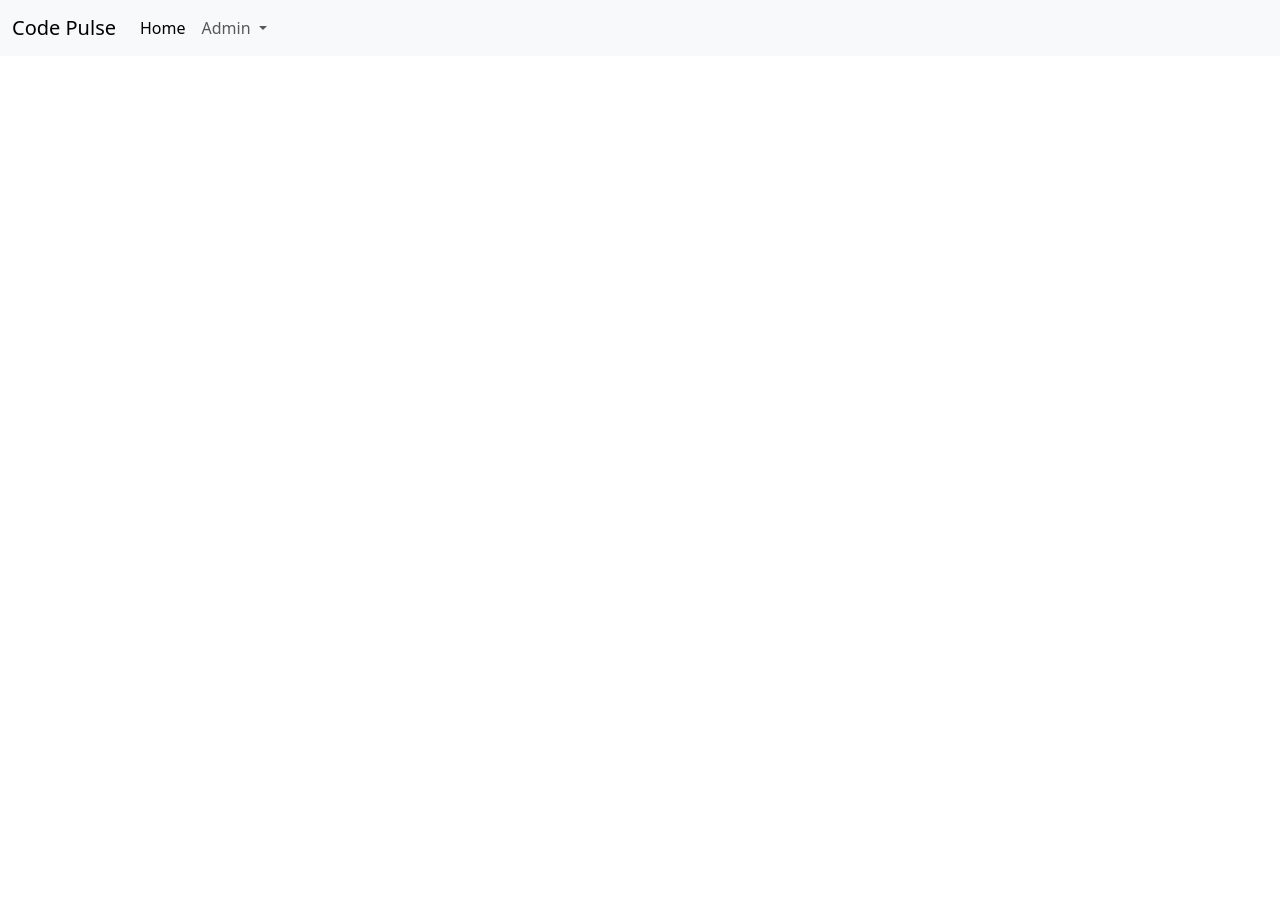
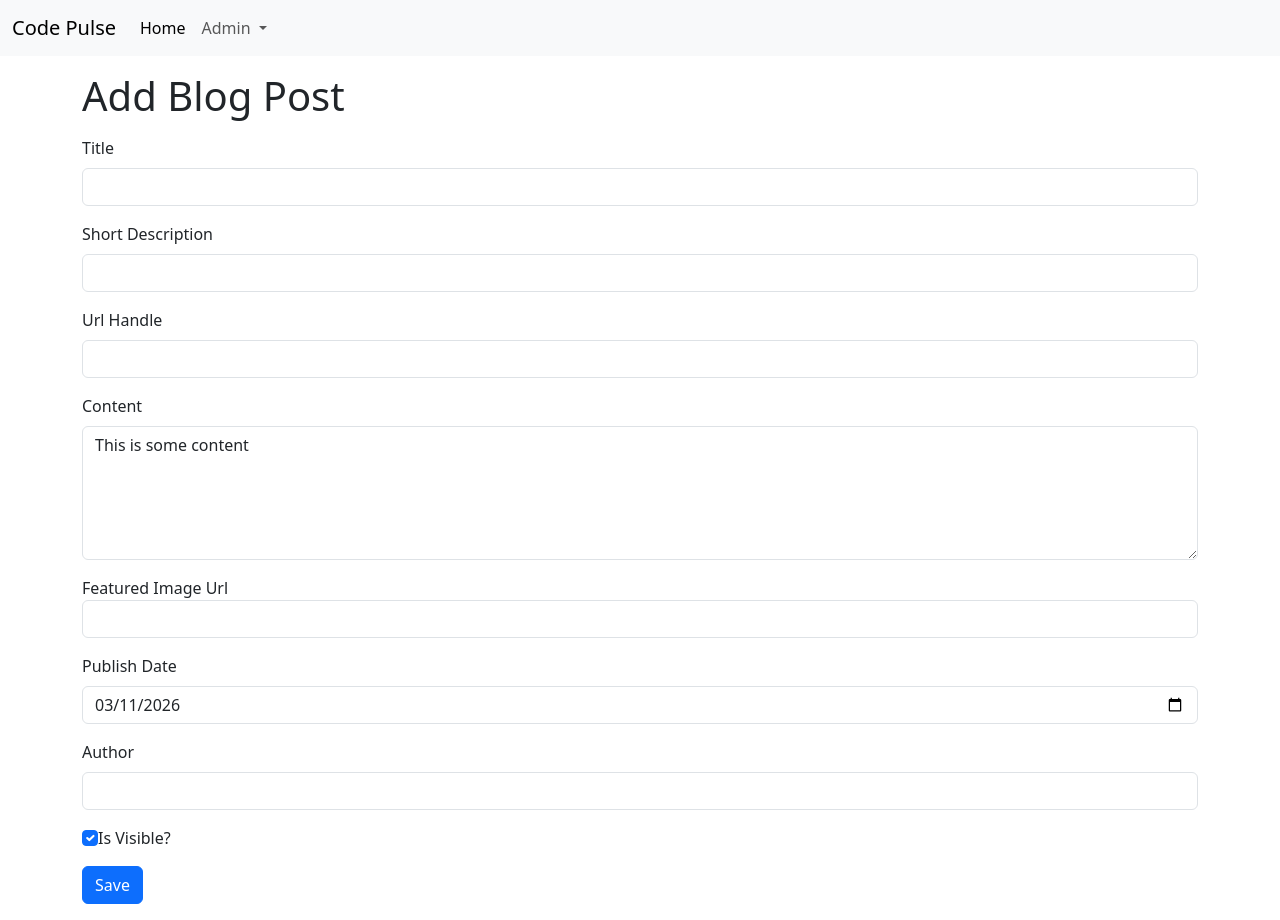
Before and after one commit to mateuszpelczar/Code-PULSE-UI, an Angular app: page /admin/blogposts/add in a window 1280 px wide. Before the commit this address led to /. Before the commit the page ends 800 px from the top, so only its background shows below. Built offline with nearby package versions, Linux system fonts and the light colour scheme.

Commit message:
Created BlogPost Add Component and routing

```diff
--- a/src/app/app.routes.ts
+++ b/src/app/app.routes.ts
@@ -3,6 +3,7 @@
 import { AddCategory } from './features/category/add-category/add-category';
 import { EditCategory } from './features/category/edit-category/edit-category';
 import { BlogpostList } from './features/category/blogpost/blogpost-list/blogpost-list';
+import { AddBlogpost } from './features/category/blogpost/add-blogpost/add-blogpost';
 
 export const routes: Routes = [
   {
@@ -21,4 +22,8 @@
     path: 'admin/blogposts',
     component: BlogpostList,
   },
+  {
+    path: 'admin/blogposts/add',
+    component: AddBlogpost,
+  },
 ];
--- /dev/null
+++ b/src/app/features/category/blogpost/add-blogpost/add-blogpost.html
@@ -0,0 +1,54 @@
+<div class="container">
+  <h1 class="mt-3">Add Blog Post</h1>
+
+  <form [formGroup]="addBlogPostFrom" class="mt-3">
+    <div class="mb-3">
+      <label class="form-label">Title</label>
+      <input type="text" class="form-control" formControlName="title" />
+    </div>
+
+    <div class="mb-3">
+      <label class="form-label">Short Description</label>
+      <input type="text" class="form-control" formControlName="shortDescription" />
+    </div>
+
+    <div class="mb-3">
+      <label class="form-label">Url Handle</label>
+      <input type="text" class="form-control" formControlName="urlHandle" />
+    </div>
+
+    <div class="mb-3">
+      <label class="form-label">Content</label>
+      <textarea class="form-control" formControlName="content" rows="5"></textarea>
+    </div>
+
+    <div class="mb-3">
+      <label class="Featured Image Url">Featured Image Url</label>
+      <input type="text" class="form-control" formControlName="featuredImageUrl" />
+    </div>
+
+    <div class="mb-3">
+      <label class="form-label">Publish Date</label>
+      <input type="date" class="form-control" formControlName="publishDate" />
+    </div>
+
+    <div class="mb-3">
+      <label class="form-label">Author</label>
+      <input type="text" class="form-control" formControlName="author" />
+    </div>
+
+    <div class="mb-3">
+      <input
+        class="form-check-input"
+        type="checkbox"
+        value="isVisible"
+        formControlName="isVisible"
+      />
+      <label class="form-check-label" for="isVisible"> Is Visible?</label>
+    </div>
+
+    <div class="mb-3">
+      <button class="btn btn-primary" type="submit">Save</button>
+    </div>
+  </form>
+</div>
--- /dev/null
+++ b/src/app/features/category/blogpost/add-blogpost/add-blogpost.ts
@@ -0,0 +1,44 @@
+import { Component } from '@angular/core';
+import { ReactiveFormsModule, FormGroup, FormControl, Validators } from '@angular/forms';
+
+@Component({
+  selector: 'app-add-blogpost',
+  imports: [ReactiveFormsModule],
+  templateUrl: './add-blogpost.html',
+  styleUrl: './add-blogpost.css',
+})
+export class AddBlogpost {
+  addBlogPostFrom = new FormGroup({
+    title: new FormControl<string>('', {
+      nonNullable: true,
+      validators: [Validators.required, Validators.minLength(10), Validators.maxLength(100)],
+    }),
+    shortDescription: new FormControl<string>('', {
+      nonNullable: true,
+      validators: [Validators.required, Validators.minLength(10), Validators.maxLength(300)],
+    }),
+    content: new FormControl<string>('This is some content', {
+      nonNullable: true,
+      validators: [Validators.required, Validators.minLength(10)],
+    }),
+    featuredImageUrl: new FormControl<string>('', {
+      nonNullable: true,
+      validators: [Validators.required, Validators.maxLength(200)],
+    }),
+    urlHandle: new FormControl<string>('', {
+      nonNullable: true,
+      validators: [Validators.required, Validators.minLength(1), Validators.maxLength(100)],
+    }),
+    publishDate: new FormControl<string>(new Date().toISOString().split('T')[0], {
+      nonNullable: true,
+      validators: [Validators.required],
+    }),
+    author: new FormControl<string>('', {
+      nonNullable: true,
+      validators: [Validators.required, Validators.maxLength(100)],
+    }),
+    isVisible: new FormControl<boolean>(true, {
+      nonNullable: true,
+    }),
+  });
+}
```
Also changed, not shown: src/app/features/category/blogpost/add-blogpost/add-blogpost.css (added), 1 other file (tests, documents, lock files or other folders).
